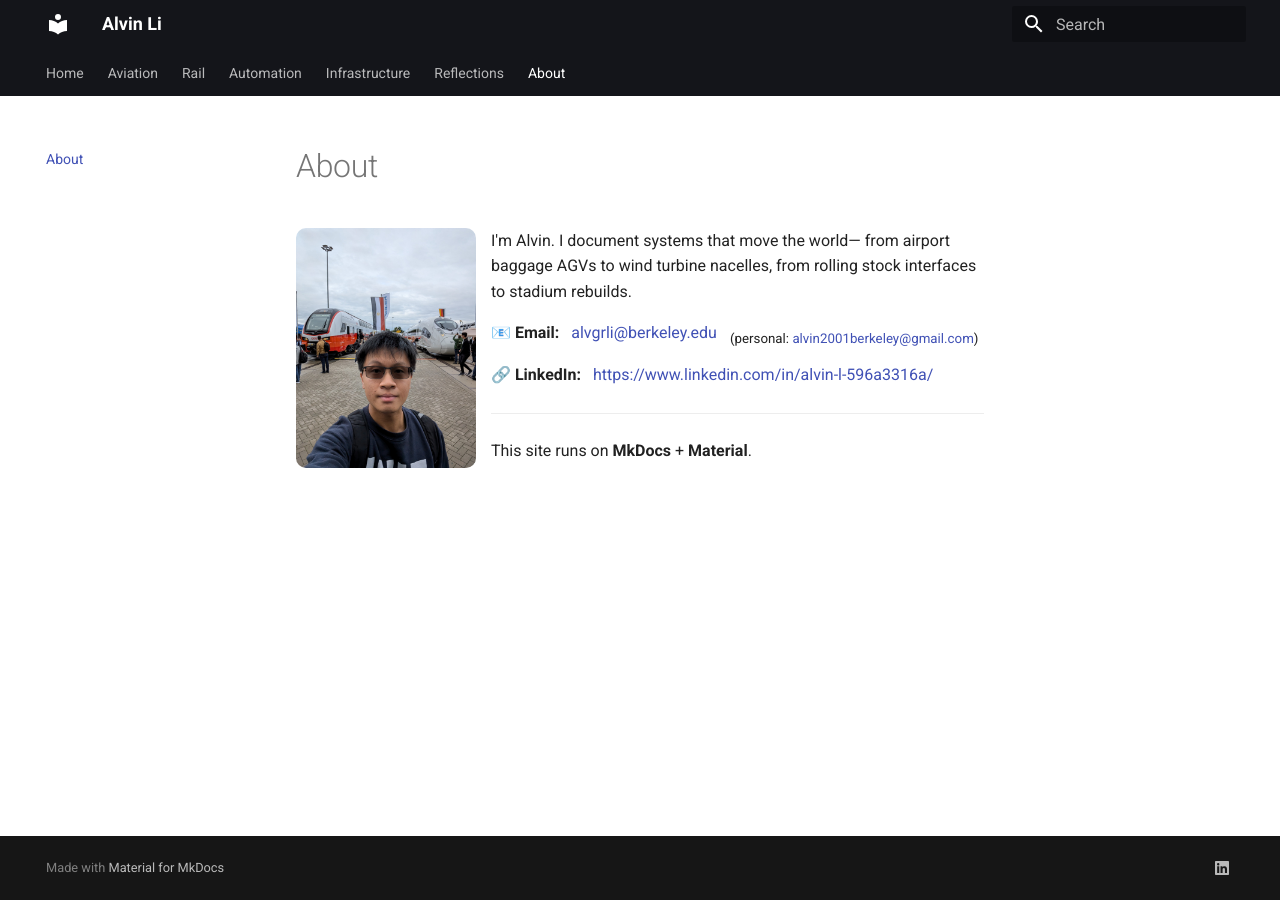
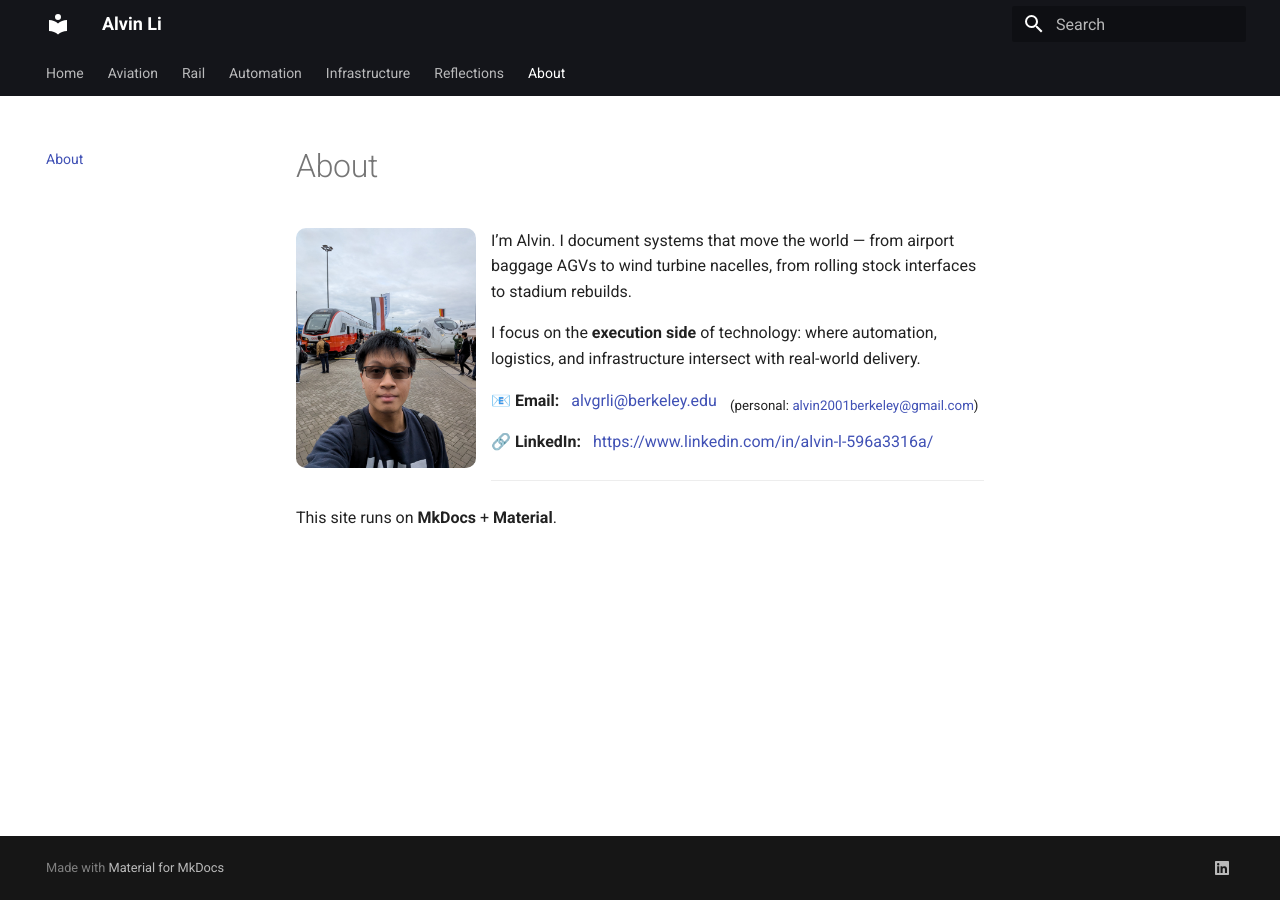
Before and after one commit to alvvvli/alvin-site, an MkDocs documentation site: the page built from docs/about.md, in a window 1280 px wide. Built offline with MkDocs 1.6.1 and Material for MkDocs 9.7.7, drawn with Linux system fonts in a browser that asks for light colours.

Commit message:
Update about.md

```diff
--- a/docs/about.md
+++ b/docs/about.md
@@ -2,10 +2,9 @@
 
 <img src="/alvin-site/JPG_VID/innotrans.jpg" alt="Alvin Li" width="180" align="left" style="margin-right:15px; border-radius:10px;" />
 
+I’m Alvin. I document systems that move the world — from airport baggage AGVs to wind turbine nacelles, from rolling stock interfaces to stadium rebuilds.
 
-I'm Alvin. I document systems that move the world—
-from airport baggage AGVs to wind turbine nacelles,
-from rolling stock interfaces to stadium rebuilds.
+I focus on the **execution side** of technology: where automation, logistics, and infrastructure intersect with real-world delivery.
 
 📧 **Email:**
 &nbsp;&nbsp;[alvgrli@berkeley.edu](mailto:alvgrli@berkeley.edu)
```
